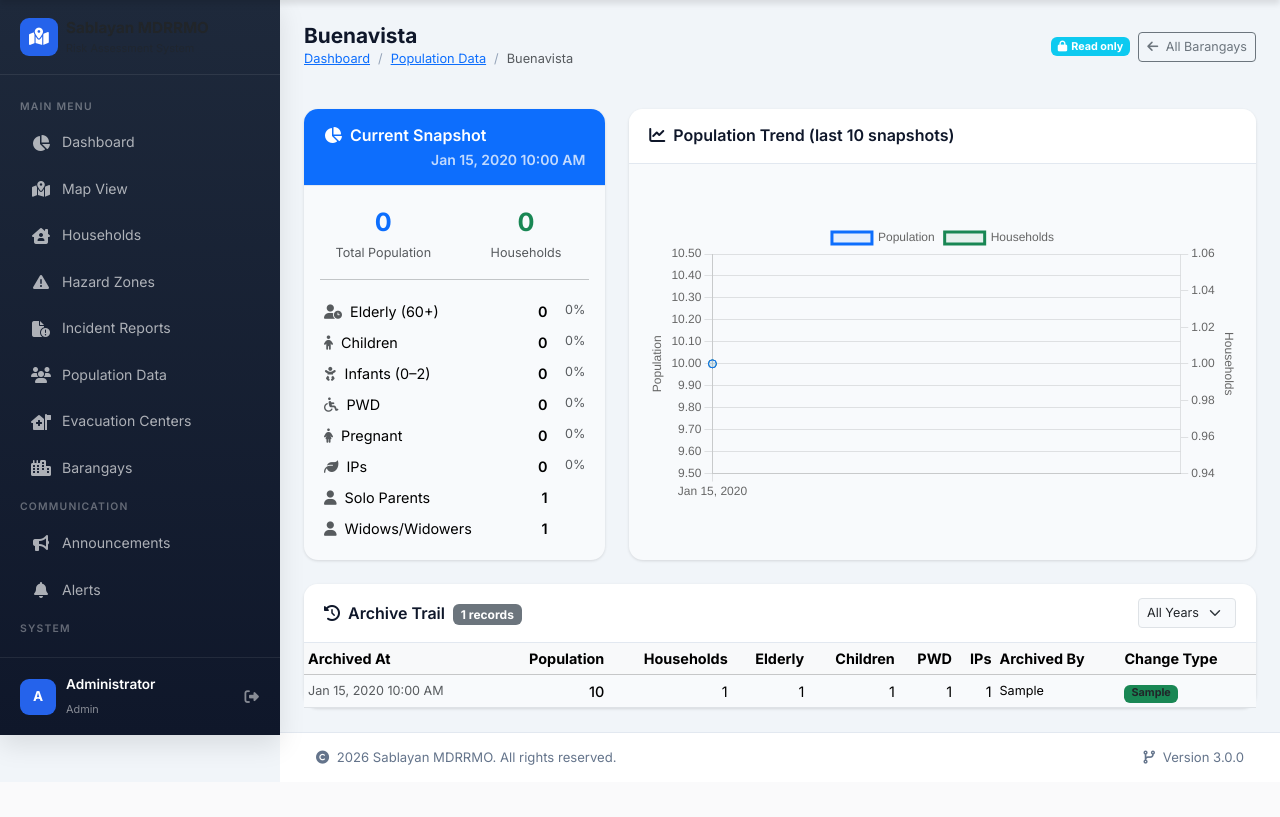
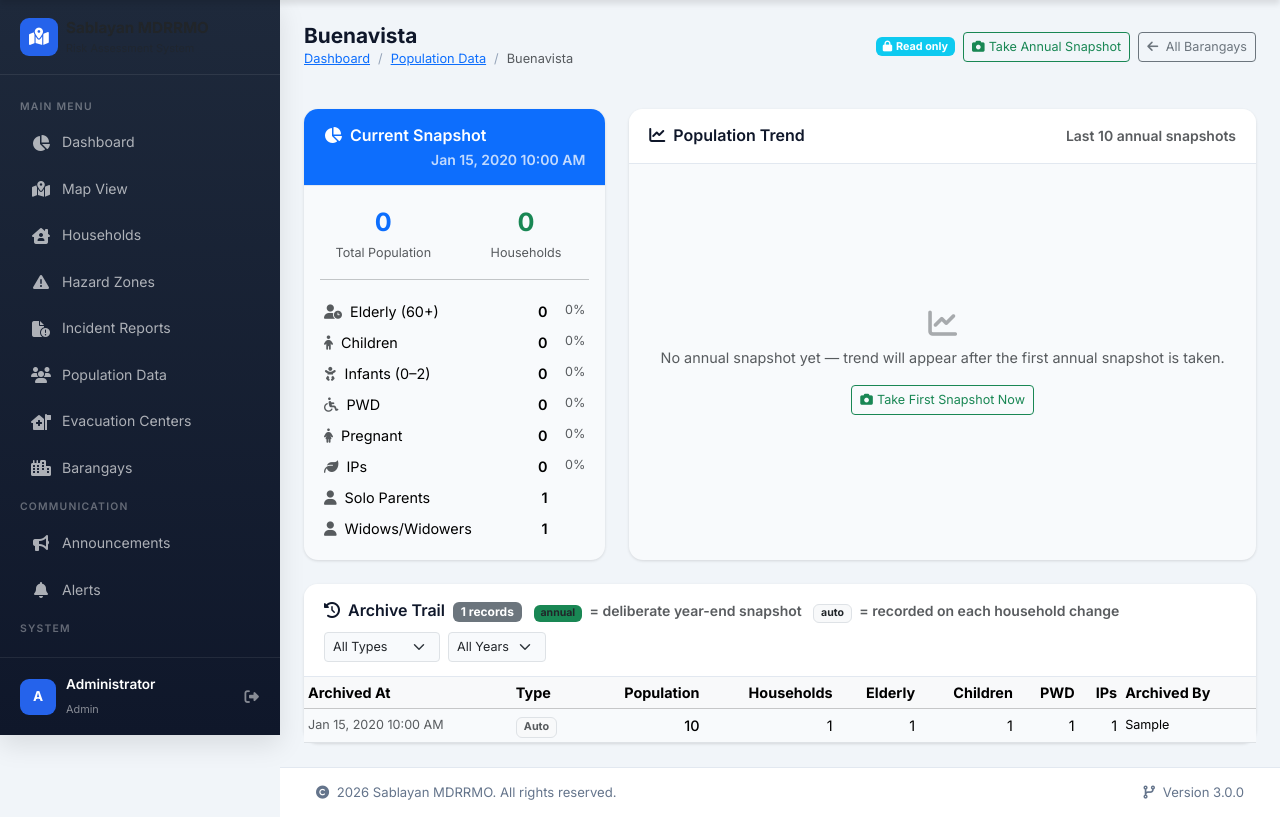
Before and after one commit to phpthinky/disaster-risk-mapping, a Laravel app: page /population/1 in a window 1280 px wide. Shown: the part 65-882 px from the top of the page. Before the commit the page ends 830 px from the top, so only its background shows below. Run offline with Laravel 12, Linux system fonts and the light colour scheme; a user stored in the database is signed in; data comes from the database, SQL or seed files in the repository; tables that the repository leaves empty hold one stand-in row (values such as "Sample post").

Commit message:
Module 7: population archiving system — annual snapshots & UX improvements
- Add snapshot_type column ('auto' | 'annual') to population_data_archive
  so staff can distinguish routine sync records from deliberate year-end snapshots
- Tag every SyncService auto-archive entry with snapshot_type='auto'
- Add PopulationAnnualSnapshot artisan command (population:annual-snapshot)
  with optional --barangay flag; produces snapshot_type='annual' entries
- Register yearly schedule in routes/console.php: runs Dec 31 at 23:55
- Add POST population/{barangay}/snapshot route + controller method for
  manual admin-triggered annual snapshots (role:admin middleware)
- Chart.js: fix labels/data arrays being double-wrapped; chart now uses
  annual-only snapshots for a meaningful year-over-year trend
- Archive trail: add Type column with Annual/Auto badge, green-highlight
  for annual rows, combined year+type filter, pagination with query string
- Show page: add "Take Annual Snapshot" button (admin only) in header;
  empty chart state shows "Take First Snapshot" CTA for admins
- Index page: rename eye button to "Details & History"; add info banner
  explaining how auto-archive and annual snapshots work

https://claude.ai/code/session_01GbHqGbFeRHQrhT3HUzuFws

```diff
--- a/app/Http/Controllers/PopulationDataController.php
+++ b/app/Http/Controllers/PopulationDataController.php
@@ -6,6 +6,7 @@ use App\Models\Barangay;
 use App\Models\PopulationData;
 use App\Models\PopulationDataArchive;
 use Illuminate\Http\Request;
+use Illuminate\Support\Facades\Auth;
 
 class PopulationDataController extends Controller
 {
@@ -73,9 +74,12 @@ class PopulationDataController extends Controller
         $archiveQuery = PopulationDataArchive::where('barangay_id', $barangay->id)
             ->orderByDesc('archived_at');
 
-        // Optional filter by year
+        // Optional filter by year and/or snapshot type
         if ($request->filled('year')) {
             $archiveQuery->whereYear('archived_at', $request->year);
+        }
+        if ($request->filled('type')) {
+            $archiveQuery->where('snapshot_type', $request->type);
         }
 
         $archives = $archiveQuery->paginate(20)->withQueryString();
@@ -87,8 +91,9 @@ class PopulationDataController extends Controller
             ->orderByDesc('yr')
             ->pluck('yr');
 
-        // Chart data: last 10 archive points (chronological)
+        // Chart data: last 10 ANNUAL snapshots (chronological) — these are the meaningful year-over-year points
         $chartData = PopulationDataArchive::where('barangay_id', $barangay->id)
+            ->where('snapshot_type', 'annual')
             ->orderByDesc('archived_at')
             ->limit(10)
             ->get(['total_population', 'households', 'archived_at'])
@@ -99,4 +104,39 @@ class PopulationDataController extends Controller
             'barangay', 'current', 'archives', 'archiveYears', 'chartData'
         ));
     }
+
+    // ── Manual Annual Snapshot (admin only) ──────────────────────────────────
+
+    public function snapshot(Barangay $barangay)
+    {
+        $user = Auth::user();
+        if (! $user->isAdmin()) {
+            abort(403, 'Only admins can take manual snapshots.');
+        }
+
+        $record = PopulationData::where('barangay_id', $barangay->id)->latest()->first();
+
+        if (! $record) {
+            return back()->with('error', 'No population data found for this barangay.');
+        }
+
+        PopulationDataArchive::create([
+            'original_id'       => $record->id,
+            'barangay_id'       => $barangay->id,
+            'total_population'  => $record->total_population ?? 0,
+            'households'        => $record->households ?? 0,
+            'elderly_count'     => $record->elderly_count ?? 0,
+            'children_count'    => $record->children_count ?? 0,
+            'pwd_count'         => $record->pwd_count ?? 0,
+            'ips_count'         => $record->ips_count ?? 0,
+            'solo_parent_count' => $record->solo_parent_count ?? 0,
+            'widow_count'       => $record->widow_count ?? 0,
+            'data_date'         => now()->toDateString(),
+            'archived_by'       => $user->username ?? $user->name,
+            'change_type'       => 'ANNUAL',
+            'snapshot_type'     => 'annual',
+        ]);
+
+        return back()->with('success', 'Annual snapshot saved for ' . $barangay->name . '.');
+    }
 }
--- a/app/Models/PopulationDataArchive.php
+++ b/app/Models/PopulationDataArchive.php
@@ -26,6 +26,7 @@ class PopulationDataArchive extends Model
         'archived_at',
         'archived_by',
         'change_type',
+        'snapshot_type',
     ];
 
     protected $casts = [
--- a/app/Services/SyncService.php
+++ b/app/Services/SyncService.php
@@ -202,6 +202,7 @@ class SyncService
                 'data_date'         => $existing->data_date ?? now()->toDateString(),
                 'archived_by'       => $archivedBy,
                 'change_type'       => 'UPDATE',
+                'snapshot_type'     => 'auto',
             ]);
 
             $existing->update([
--- a/resources/views/population/show.blade.php
+++ b/resources/views/population/show.blade.php
@@ -16,8 +16,17 @@
             </ol>
         </nav>
     </div>
-    <div class="d-flex align-items-center gap-2">
+    <div class="d-flex align-items-center gap-2 flex-wrap">
         <span class="badge bg-info"><i class="fas fa-lock me-1"></i>Read only</span>
+        @if(auth()->user()->isAdmin())
+        <form method="POST" action="{{ route('population.snapshot', $barangay) }}"
+              onsubmit="return confirm('Save an annual snapshot for {{ $barangay->name }} right now?')">
+            @csrf
+            <button type="submit" class="btn btn-sm btn-outline-success">
+                <i class="fas fa-camera me-1"></i>Take Annual Snapshot
+            </button>
+        </form>
+        @endif
         @if(!auth()->user()->isBarangayStaff())
         <a href="{{ route('population.index') }}" class="btn btn-outline-secondary btn-sm">
             <i class="fas fa-arrow-left me-1"></i> All Barangays
@@ -28,6 +37,19 @@
 @endsection
 
 @section('content')
+
+@if(session('success'))
+<div class="alert alert-success alert-dismissible fade show" role="alert">
+    <i class="fas fa-check-circle me-2"></i>{{ session('success') }}
+    <button type="button" class="btn-close" data-bs-dismiss="alert"></button>
+</div>
+@endif
+@if(session('error'))
+<div class="alert alert-danger alert-dismissible fade show" role="alert">
+    <i class="fas fa-exclamation-circle me-2"></i>{{ session('error') }}
+    <button type="button" class="btn-close" data-bs-dismiss="alert"></button>
+</div>
+@endif
 
 @if(!$current)
 <div class="alert alert-warning">
@@ -132,14 +154,27 @@
     {{-- Population Trend Chart --}}
     <div class="col-lg-8">
         <div class="card h-100">
-            <div class="card-header"><i class="fas fa-chart-line me-2"></i>Population Trend (last 10 snapshots)</div>
+            <div class="card-header d-flex justify-content-between align-items-center">
+                <span><i class="fas fa-chart-line me-2"></i>Population Trend</span>
+                <small class="text-muted">Last 10 annual snapshots</small>
+            </div>
             <div class="card-body d-flex align-items-center justify-content-center">
                 @if($chartData->isNotEmpty())
                 <canvas id="popTrendChart" style="max-height:280px;"></canvas>
                 @else
                 <div class="text-muted text-center py-5">
                     <i class="fas fa-chart-line fa-2x mb-2 d-block opacity-50"></i>
-                    No archive data yet — trend will appear after the first population sync.
+                    No annual snapshot yet — trend will appear after the first annual snapshot is taken.
+                    @if(auth()->user()->isAdmin())
+                    <div class="mt-3">
+                        <form method="POST" action="{{ route('population.snapshot', $barangay) }}">
+                            @csrf
+                            <button type="submit" class="btn btn-sm btn-outline-success">
+                                <i class="fas fa-camera me-1"></i>Take First Snapshot Now
+                            </button>
+                        </form>
+                    </div>
+                    @endif
                 </div>
                 @endif
             </div>
@@ -148,21 +183,31 @@
 </div>
 
 {{-- Archive Trail --}}
-<div class="card">
+<div class="card" id="archive-trail">
     <div class="card-header d-flex justify-content-between align-items-center flex-wrap gap-2">
-        <span><i class="fas fa-history me-2"></i>Archive Trail
+        <span>
+            <i class="fas fa-history me-2"></i>Archive Trail
             <span class="badge bg-secondary ms-1">{{ $archives->total() }} records</span>
+            <span class="ms-2 small text-muted">
+                <span class="badge bg-success text-dark me-1">annual</span> = deliberate year-end snapshot
+                <span class="badge bg-light border text-dark ms-2 me-1">auto</span> = recorded on each household change
+            </span>
         </span>
-        {{-- Year filter --}}
-        <form method="GET" class="d-flex align-items-center gap-2">
+        {{-- Filters --}}
+        <form method="GET" class="d-flex align-items-center gap-2 flex-wrap">
+            <select name="type" class="form-select form-select-sm" style="width:auto;" onchange="this.form.submit()">
+                <option value="">All Types</option>
+                <option value="annual" {{ request('type') === 'annual' ? 'selected' : '' }}>Annual only</option>
+                <option value="auto"   {{ request('type') === 'auto'   ? 'selected' : '' }}>Auto only</option>
+            </select>
             <select name="year" class="form-select form-select-sm" style="width:auto;" onchange="this.form.submit()">
                 <option value="">All Years</option>
                 @foreach($archiveYears as $yr)
                     <option value="{{ $yr }}" {{ request('year') == $yr ? 'selected' : '' }}>{{ $yr }}</option>
                 @endforeach
             </select>
-            @if(request('year'))
-                <a href="{{ route('population.show', $barangay) }}" class="btn btn-sm btn-outline-secondary">Clear</a>
+            @if(request('year') || request('type'))
+                <a href="{{ route('population.show', $barangay) }}#archive-trail" class="btn btn-sm btn-outline-secondary">Clear</a>
             @endif
         </form>
     </div>
@@ -172,6 +217,7 @@
                 <thead class="table-light">
                     <tr>
                         <th>Archived At</th>
+                        <th>Type</th>
                         <th class="text-end">Population</th>
                         <th class="text-end">Households</th>
                         <th class="text-end">Elderly</th>
@@ -179,13 +225,24 @@
                         <th class="text-end">PWD</th>
                         <th class="text-end">IPs</th>
                         <th>Archived By</th>
-                        <th>Change Type</th>
                     </tr>
                 </thead>
                 <tbody>
                     @forelse($archives as $arc)
-                    <tr>
-                        <td class="small text-muted">{{ $arc->archived_at?->format('M j, Y g:i A') ?? '—' }}</td>
+                    @php $isAnnual = ($arc->snapshot_type ?? 'auto') === 'annual'; @endphp
+                    <tr class="{{ $isAnnual ? 'table-success' : '' }}">
+                        <td class="small {{ $isAnnual ? 'fw-semibold' : 'text-muted' }}">
+                            {{ $arc->archived_at?->format('M j, Y g:i A') ?? '—' }}
+                        </td>
+                        <td>
+                            @if($isAnnual)
+                                <span class="badge bg-success text-dark">
+                                    <i class="fas fa-star me-1"></i>Annual
+                                </span>
+                            @else
+                                <span class="badge bg-light border text-muted">Auto</span>
+                            @endif
+                        </td>
                         <td class="text-end fw-medium">{{ number_format($arc->total_population) }}</td>
                         <td class="text-end">{{ number_format($arc->households) }}</td>
                         <td class="text-end">{{ number_format($arc->elderly_count) }}</td>
@@ -193,11 +250,6 @@
                         <td class="text-end">{{ number_format($arc->pwd_count) }}</td>
                         <td class="text-end">{{ number_format($arc->ips_count) }}</td>
                         <td class="small">{{ $arc->archived_by ?? '—' }}</td>
-                        <td>
-                            <span class="badge bg-{{ $arc->change_type === 'UPDATE' ? 'warning' : 'success' }} text-dark">
-                                {{ $arc->change_type }}
-                            </span>
-                        </td>
                     </tr>
                     @empty
                     <tr>
@@ -209,7 +261,7 @@
         </div>
     </div>
     @if($archives->hasPages())
-    <div class="card-footer">{{ $archives->links() }}</div>
+    <div class="card-footer">{{ $archives->appends(request()->query())->links() }}</div>
     @endif
 </div>
 
@@ -219,18 +271,18 @@
 @if($chartData->isNotEmpty())
 <script>
 (function () {
-    var labels  = {!! $chartData->pluck('archived_at')->map(fn($d) => '"' . \Carbon\Carbon::parse($d)->format('M j, Y') . '"')->join(',') !!};
-    var popData = {!! $chartData->pluck('total_population')->join(',') !!};
-    var hhData  = {!! $chartData->pluck('households')->join(',') !!};
+    var labels  = [{!! $chartData->pluck('archived_at')->map(fn($d) => '"' . \Carbon\Carbon::parse($d)->format('M j, Y') . '"')->join(',') !!}];
+    var popData = [{!! $chartData->pluck('total_population')->join(',') !!}];
+    var hhData  = [{!! $chartData->pluck('households')->join(',') !!}];
 
     new Chart(document.getElementById('popTrendChart'), {
         type: 'line',
         data: {
-            labels: [labels],
+            labels: labels,
             datasets: [
                 {
                     label: 'Population',
-                    data: [popData],
+                    data: popData,
                     borderColor: '#0d6efd',
                     backgroundColor: 'rgba(13,110,253,0.08)',
                     tension: 0.3,
@@ -240,7 +292,7 @@
                 },
                 {
                     label: 'Households',
-                    data: [hhData],
+                    data: hhData,
                     borderColor: '#198754',
                     backgroundColor: 'rgba(25,135,84,0.08)',
                     tension: 0.3,
--- a/routes/console.php
+++ b/routes/console.php
@@ -2,7 +2,20 @@
 
 use Illuminate\Foundation\Inspiring;
 use Illuminate\Support\Facades\Artisan;
+use Illuminate\Support\Facades\Schedule;
 
 Artisan::command('inspire', function () {
     $this->comment(Inspiring::quote());
 })->purpose('Display an inspiring quote');
+
+// ── Scheduled tasks ────────────────────────────────────────────────────────
+// Annual population snapshot — runs once a year on Dec 31 at 23:55.
+// This saves snapshot_type='annual' records for every barangay so staff can
+// compare data year-over-year in the Population module archive trail.
+//
+// To enable: add  * * * * * php /path/to/artisan schedule:run  to the server's crontab.
+Schedule::command('population:annual-snapshot')
+    ->yearlyOn(12, 31, '23:55')
+    ->withoutOverlapping()
+    ->runInBackground()
+    ->appendOutputTo(storage_path('logs/population-snapshot.log'));
--- a/routes/web.php
+++ b/routes/web.php
@@ -70,11 +70,14 @@ Route::middleware(['auth', 'active'])->group(function () {
             ->name('hazards.geojson');
     });
 
-    // ── Module 7: Population Data (read-only) ───────────────────────────────
+    // ── Module 7: Population Data (read-only + admin snapshot) ──────────────
     Route::get('population', [PopulationDataController::class, 'index'])
         ->name('population.index');
     Route::get('population/{barangay}', [PopulationDataController::class, 'show'])
         ->name('population.show');
+    Route::post('population/{barangay}/snapshot', [PopulationDataController::class, 'snapshot'])
+        ->middleware('role:admin')
+        ->name('population.snapshot');
 
     // ── Module 8+ routes will be added here ─────────────────────────────────
 });
```
Also changed, not shown: app/Console/Commands/PopulationAnnualSnapshot.php (added, +77 -0 lines), resources/views/population/index.blade.php (+13 -1 lines), database/migrations/2026_03_15_024342_add_snapshot_type_to_population_data_archive.php (added).
